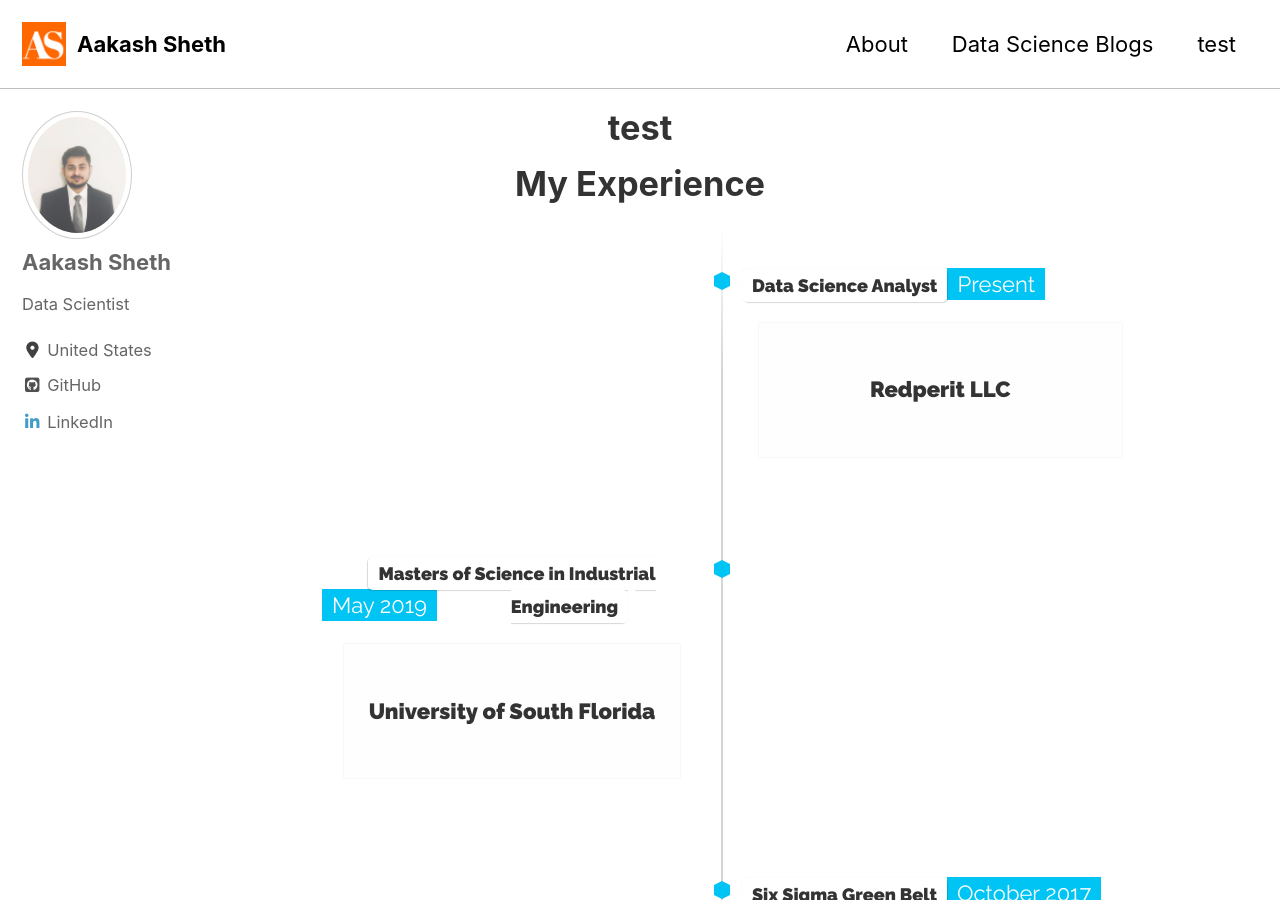
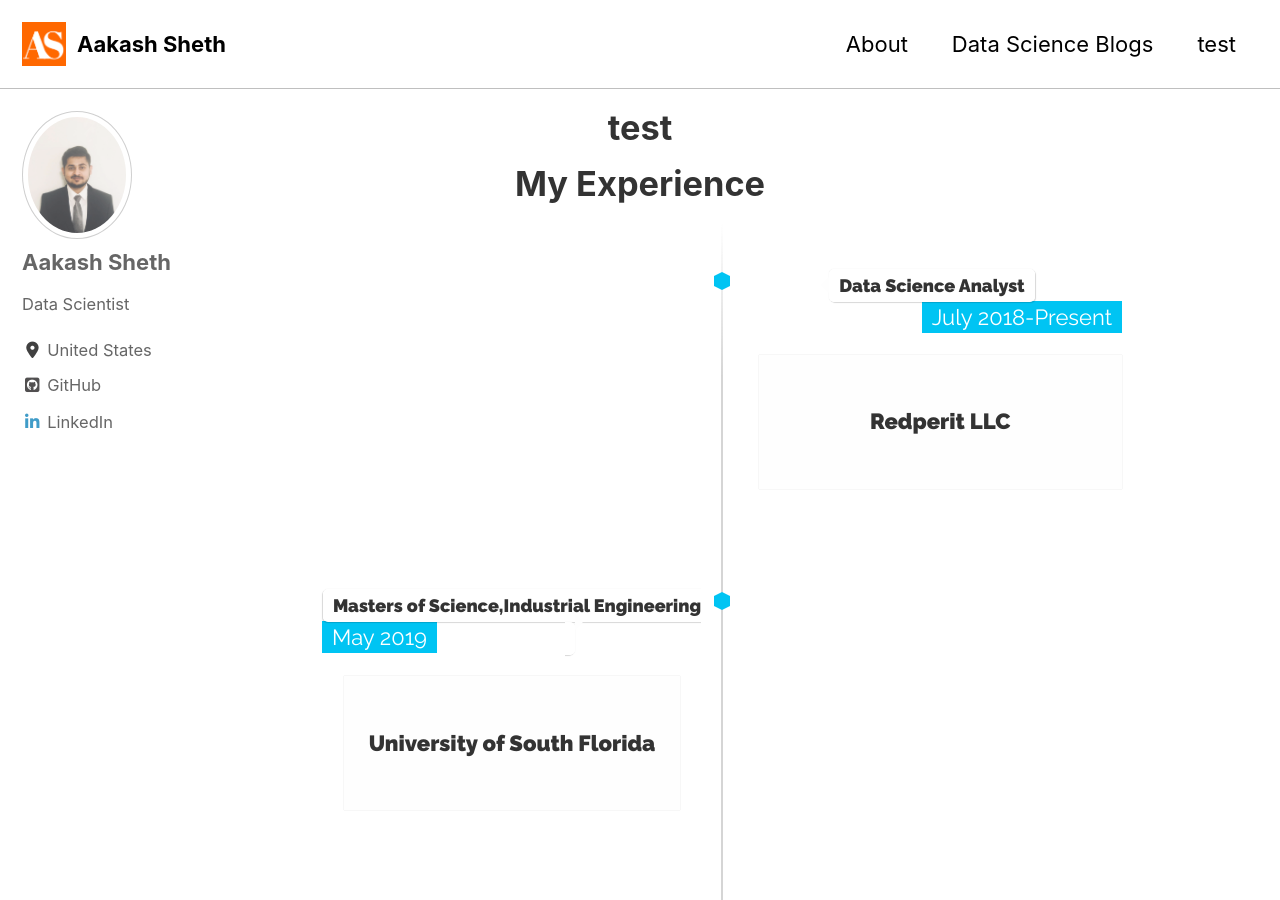
Before and after one commit to aakash-sheth/aakash-sheth.github.io, a Jekyll site: the page built from test.html, in a window 1280 px wide and 900 px high. Built offline with Jekyll 4.4.1, drawn with Linux system fonts in a browser that asks for light colours; cached includes are drawn as plain includes; nearby versions of some CDN libraries; some of the changed text lies outside the part shown.

Commit message:
test.html

```diff
--- a/test.html
+++ b/test.html
@@ -337,7 +337,7 @@ title: "test"
           <div class="flag-wrapper">
             <span class="hexa"></span>
             <span class="flag">Data Science Analyst</span>
-            <span class="time-wrapper"><span class="time">Present</span></span>
+            <span class="time-wrapper"><span class="time"> July 2018-Present</span></span>
           </div>
           <div class="desc">
               <p><center><b>Redperit LLC</b></center></p>
@@ -350,7 +350,7 @@ title: "test"
         <div class="direction-l">
           <div class="flag-wrapper">
             <span class="hexa"></span>
-            <span class="flag">Masters of Science in Industrial Engineering</span>
+            <span class="flag">Masters of Science,Industrial Engineering</span>
             <span class="time-wrapper"><span class="time">May 2019</span></span>
           </div>
           <div class="desc">
@@ -405,7 +405,7 @@ title: "test"
             <div class="flag-wrapper">
             <span class="hexa"></span>
             <span class="flag">Research Intern</span>
-            <span class="time-wrapper"><span class="time"> May 2014</span></span>
+            <span class="time-wrapper"><span class="time"> May 2014- August 2014</span></span>
             </div>
             <div class="desc">
                 <p><center><b>Mahindra CIE Automotive </b></center></p>
```
